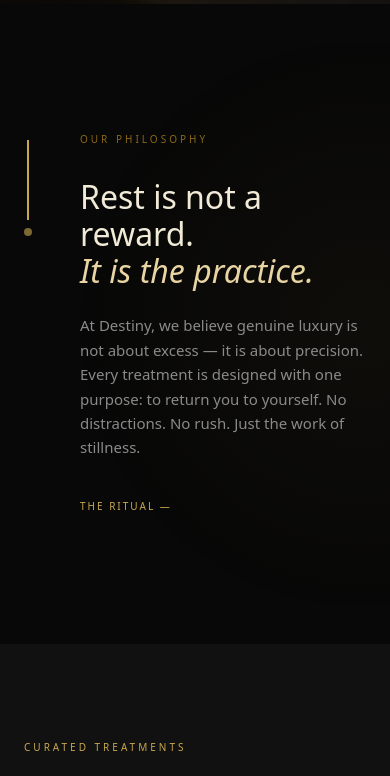
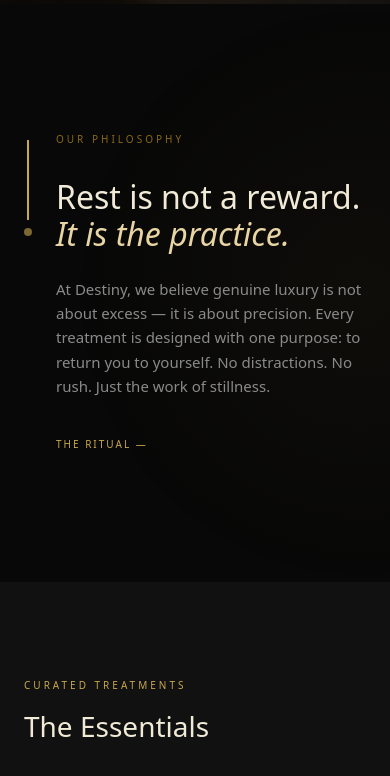
Before and after one commit to nexara-groups/destiny-wellness-spa, a Next.js app: page / in a window 390 px wide. Shown: the part 840-1616 px from the top of the page. Built offline with nearby package versions, Linux system fonts and the light colour scheme.

Commit message:
fix: responsive padding and gap for mobile viewports

```diff
--- a/src/components/sections/PhilosophySection.tsx
+++ b/src/components/sections/PhilosophySection.tsx
@@ -75,7 +75,7 @@ export default function PhilosophySection() {
         }
       `}</style>
 
-      <div className="max-w-4xl mx-auto flex gap-12">
+      <div className="max-w-4xl mx-auto flex gap-6 md:gap-12">
         {/* Vertical gold line with dot */}
         <div className="flex flex-col items-center pt-2 flex-shrink-0">
           <div
--- a/src/components/ui/MembershipCard.tsx
+++ b/src/components/ui/MembershipCard.tsx
@@ -47,7 +47,7 @@ export default function MembershipCard({ membership }: MembershipCardProps) {
 
   return (
     <article
-      className="relative rounded-sm p-10"
+      className="relative rounded-sm p-6 md:p-10"
       style={{ maxWidth: 560, margin: '0 auto', width: '100%', ...cardStyle }}
     >
       {/* Gradient border for platinum */}
```
